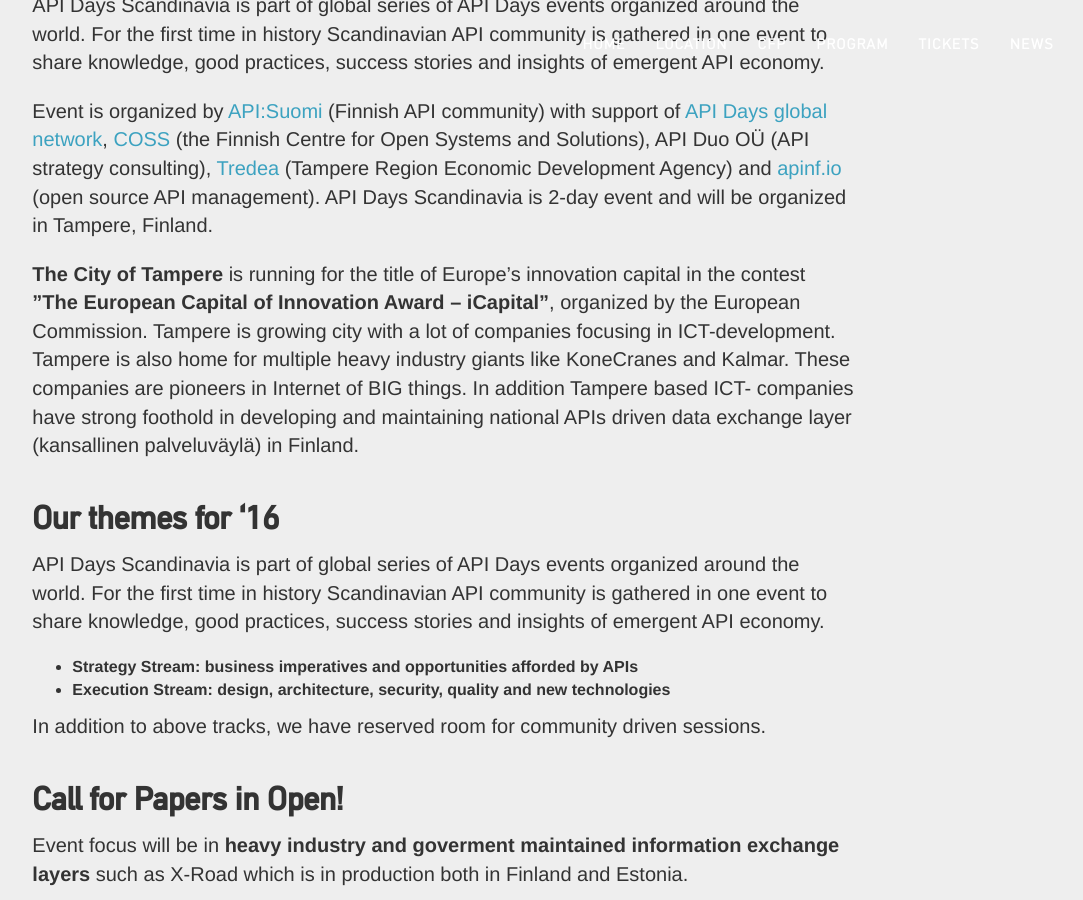
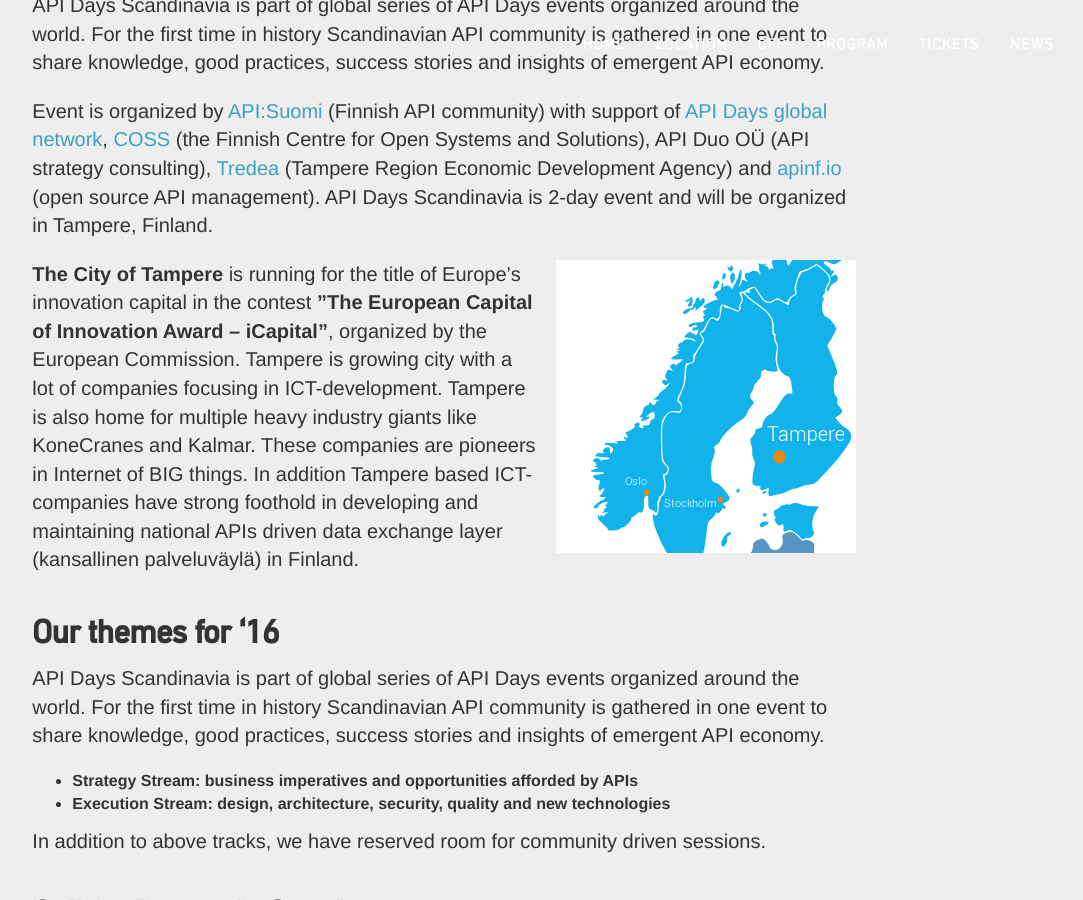
Before and after one commit to apidaysnordic/apidaysnordic.github.io, a Jekyll site: the page built from index.md, in a window 1280 px wide and 900 px high, scrolled down 944 px. Shown: the whole window, without its empty margins (196-1279 px from the left). Built offline with Jekyll 4.4.1, drawn with Linux system fonts in a browser that asks for light colours; some web fonts are replaced; comment, search, counter and statistics services are not loaded.

Commit message:
added image to frontpage

```diff
--- a/_layouts/default.html
+++ b/_layouts/default.html
@@ -64,6 +64,7 @@
                                 </span></p>
 
                                 <p class="p1"><span>
+				<img src="/images/location-overview.png" style="float:right; margin-left:20px;"/>
 				<b>The City of Tampere</b> is running for the title of Europe’s innovation capital in the contest <b>”The European Capital of Innovation Award – iCapital”</b>, organized by the European Commission. Tampere is growing city with a lot of companies focusing in ICT-development. Tampere is also  home for multiple heavy industry giants like KoneCranes and Kalmar. These companies are pioneers in Internet of BIG things. In addition Tampere based ICT- companies have strong foothold in developing and maintaining national APIs driven data exchange layer (kansallinen palveluväylä) in Finland.
                                 </span></p>
 
```
Also changed, not shown: images/location-overview.png (added).
